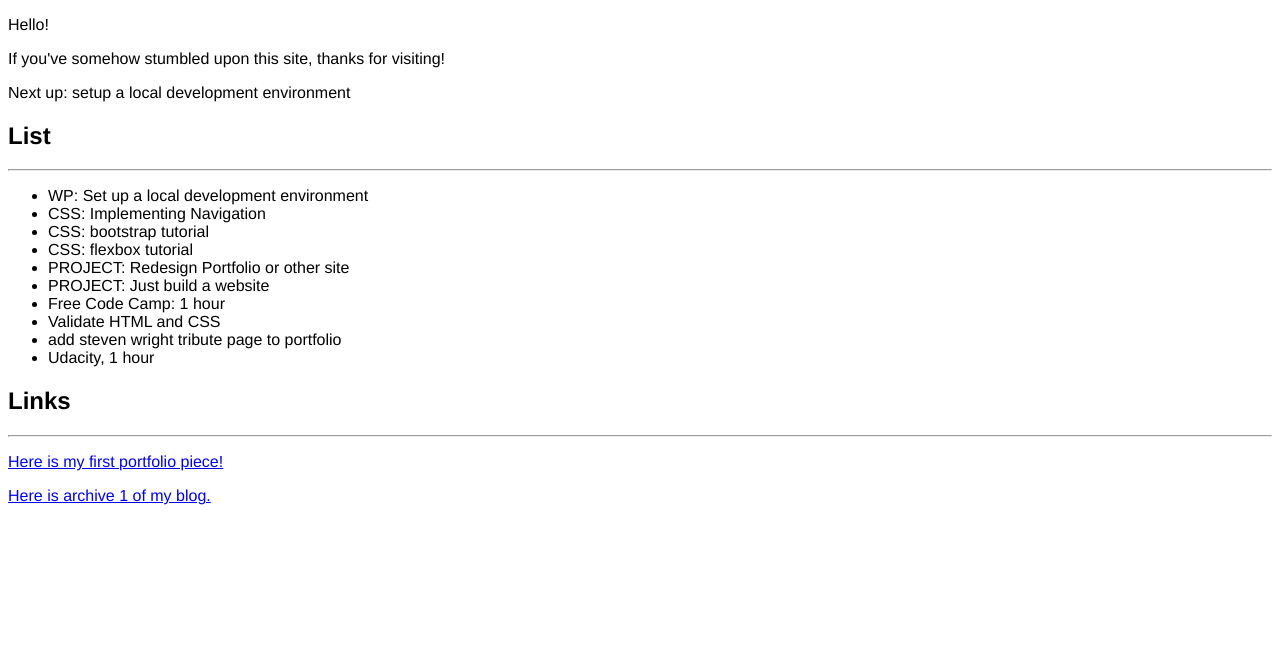
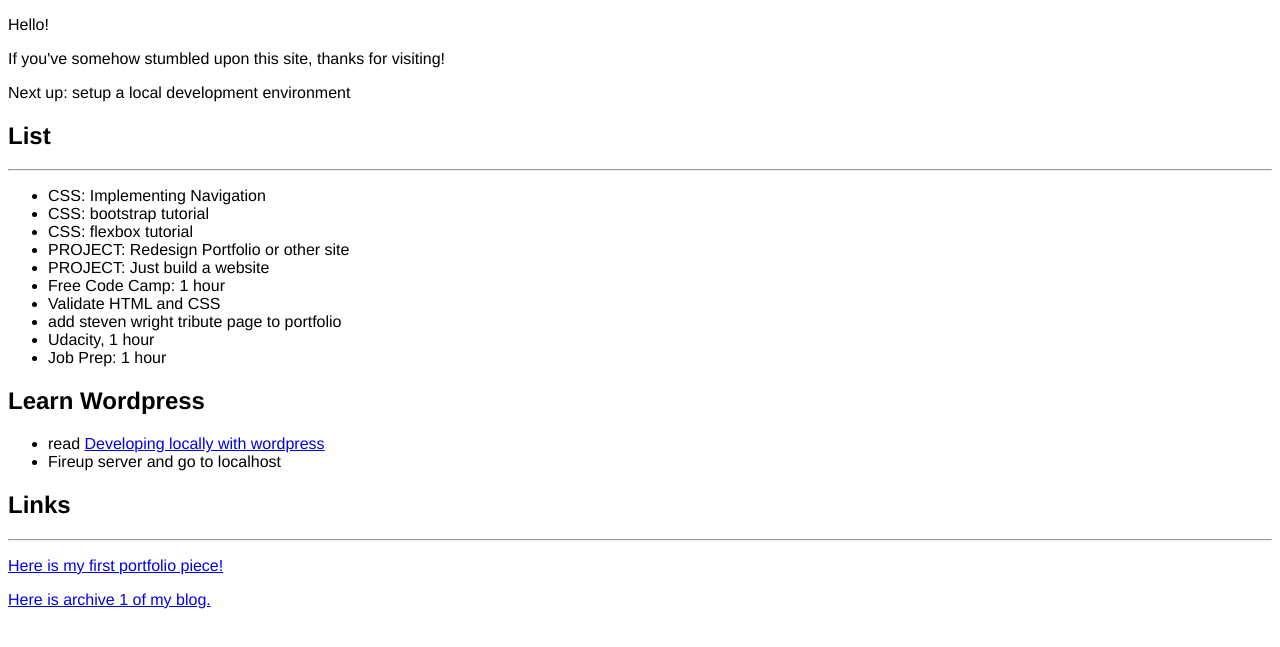
Before and after one commit to keithwgrout/keithwgrout.github.io, a plain HTML site: page index.html in a window 1280 px wide. Shown: the part 105-752 px from the top of the page. Drawn offline with Linux system fonts and the light colour scheme.

Commit message:
update to do list

```diff
--- a/index.html
+++ b/index.html
@@ -16,7 +16,6 @@
 	<hr>
 
 	<ul>
-		<li>WP: Set up a local development environment</li>
 		<li>CSS: Implementing Navigation</li>
 		<li>CSS: bootstrap tutorial</li>
 		<li>CSS: flexbox tutorial</li>
@@ -26,6 +25,13 @@
 		<li>Validate HTML and CSS</li>
 		<li>add steven wright tribute page to portfolio</li>
 		<li>Udacity, 1 hour</li>
+		<li>Job Prep: 1 hour</li>
+	</ul>
+
+	<h2>Learn Wordpress</h2>
+	<ul>
+		<li>read <a href="https://www.smashingmagazine.com/2011/09/developing-wordpress-locally-with-mamp/">Developing locally with wordpress</a> </li>
+		<li>Fireup server and go to localhost</li>
 	</ul>
 
 	<h2>Links</h2>
```
